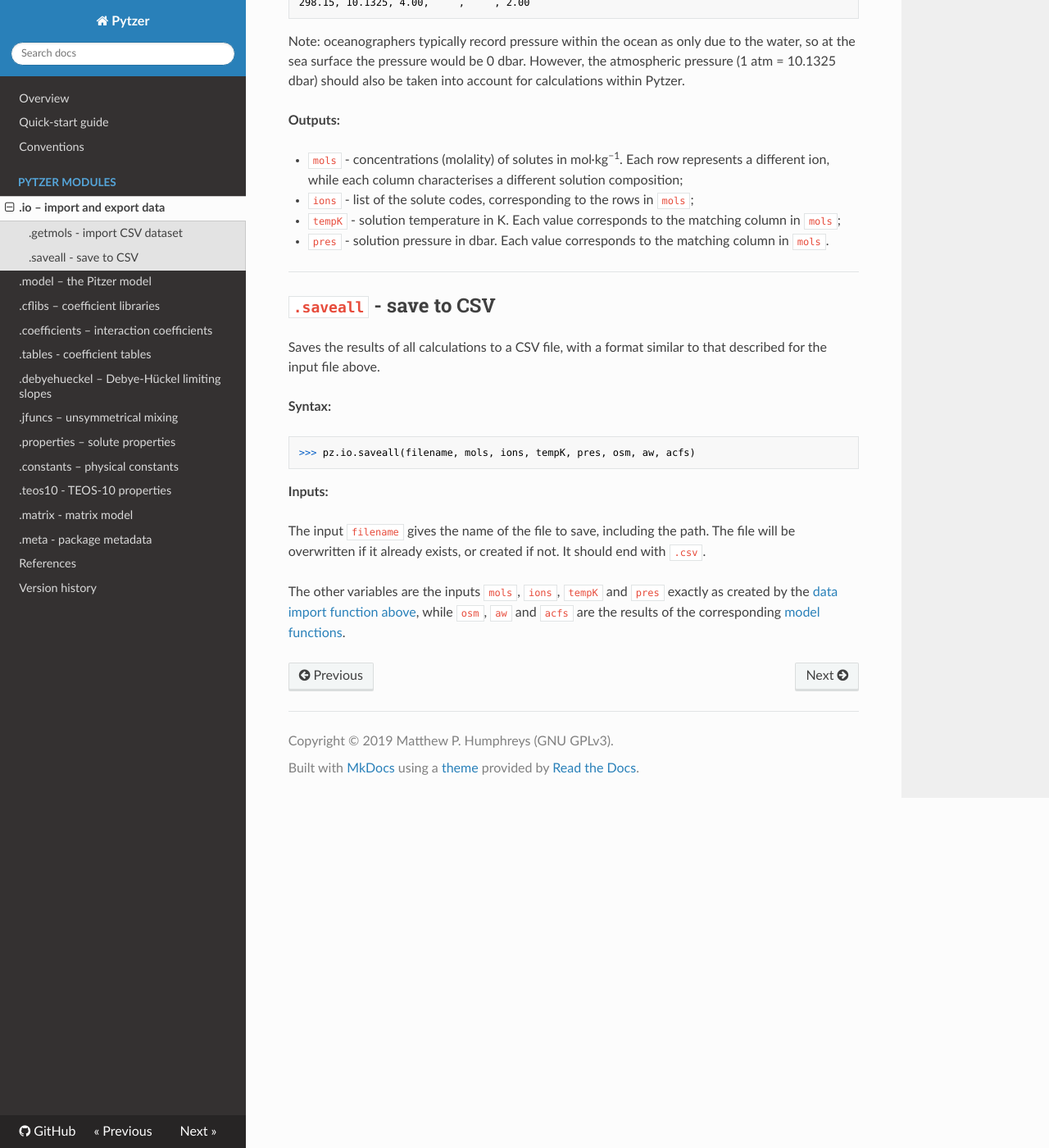
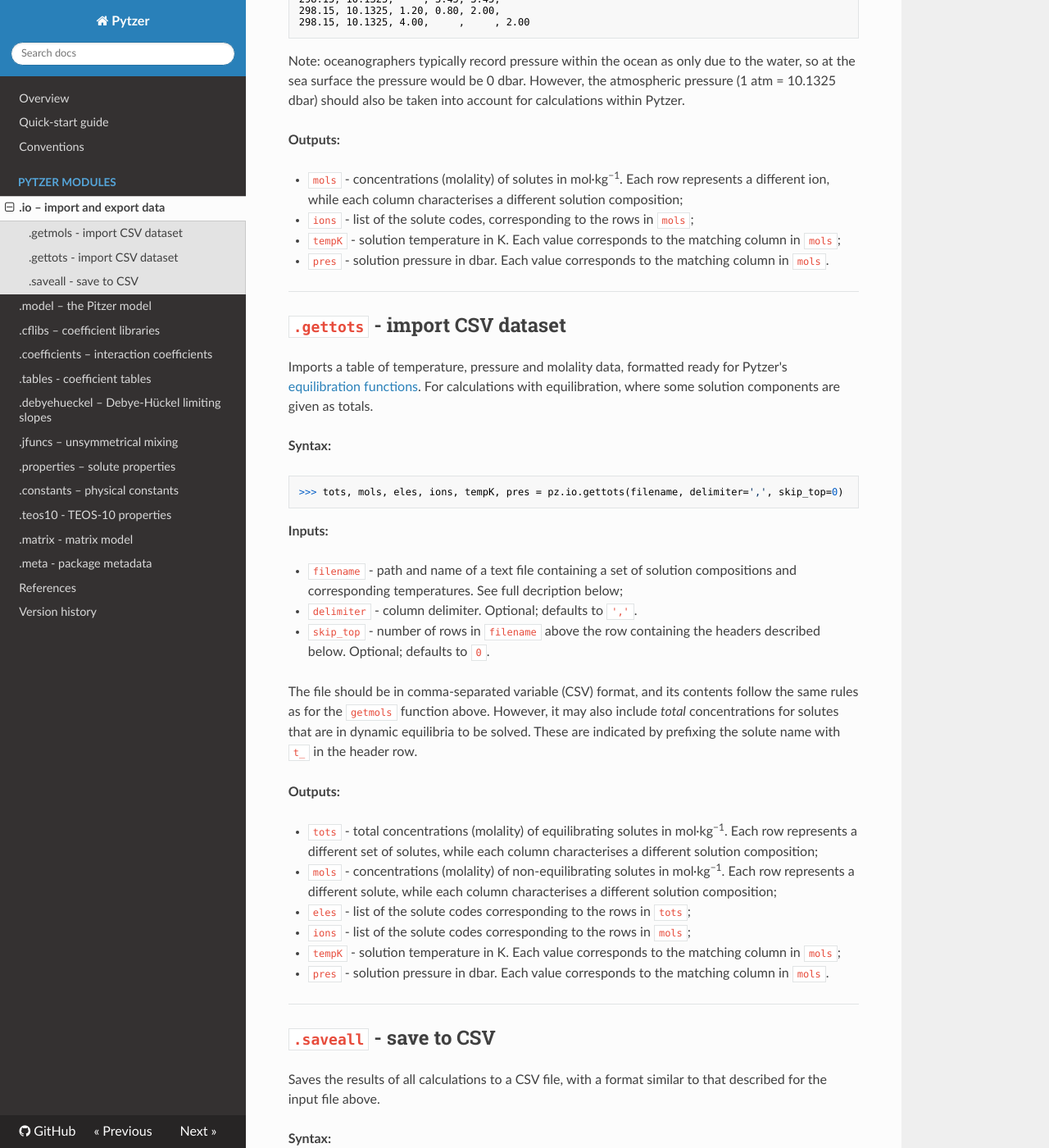
Before and after one commit to mvdh7/pytzer, an MkDocs documentation site: the page built from docs/modules/io.md, in a window 1280 px wide and 1400 px high, scrolled down 1382 px. Shown: the whole window at 82% size. Built offline with MkDocs 1.6.1, drawn with Linux system fonts in a browser that asks for light colours; nearby versions of some CDN libraries; formulas are drawn with MathJax 3; some of the changed text lies outside the part shown.

Commit message:
Added gettots function to io module

````diff
--- a/docs/modules/io.md
+++ b/docs/modules/io.md
@@ -13,7 +13,7 @@ MathJax.Hub.Config({TeX: {extensions: ["[mhchem]/mhchem.js"]}});
 
 ## `.getmols` - import CSV dataset
 
-Imports a table of temperature, pressure and molality data, formatted ready for Pytzer's [model functions](../model).
+Imports a table of temperature, pressure and molality data, formatted ready for Pytzer's [model functions](../model). For calculations without equilibration, where the concentration of every individual solute is specified in the input file.
 
 **Syntax:**
 
@@ -26,7 +26,6 @@ Imports a table of temperature, pressure and molality data, formatted ready for
   * `filename` - path and name of a text file containing a set of solution compositions and corresponding temperatures. See full decription below;
   * `delimiter` - column delimiter. Optional; defaults to `','`.
   * `skip_top` - number of rows in `filename` above the row containing the headers described below. Optional; defaults to `0`.
-
 
 The file should be in comma-separated variable (CSV) format, but if another separator is used this can be specified with `delimiter`. The contents should be formatted as follows:
 
@@ -62,9 +61,38 @@ Note: oceanographers typically record pressure within the ocean as only due to t
 **Outputs:**
 
   * `mols` - concentrations (molality) of solutes in mol·kg<sup>−1</sup>. Each row represents a different ion, while each column characterises a different solution composition;
-  * `ions` - list of the solute codes, corresponding to the rows in <code>mols</code>;
-  * `tempK` - solution temperature in K. Each value corresponds to the matching column in <code>mols</code>;
-  * `pres` - solution pressure in dbar. Each value corresponds to the matching column in <code>mols</code>.
+  * `ions` - list of the solute codes, corresponding to the rows in `mols`;
+  * `tempK` - solution temperature in K. Each value corresponds to the matching column in `mols`;
+  * `pres` - solution pressure in dbar. Each value corresponds to the matching column in `mols`.
+
+<hr />
+
+## `.gettots` - import CSV dataset
+
+Imports a table of temperature, pressure and molality data, formatted ready for Pytzer's [equilibration functions](../equilibrate). For calculations with equilibration, where some solution components are given as totals.
+
+**Syntax:**
+
+```python
+>>> tots, mols, eles, ions, tempK, pres = pz.io.gettots(filename, delimiter=',', skip_top=0)
+```
+
+**Inputs:**
+
+  * `filename` - path and name of a text file containing a set of solution compositions and corresponding temperatures. See full decription below;
+  * `delimiter` - column delimiter. Optional; defaults to `','`.
+  * `skip_top` - number of rows in `filename` above the row containing the headers described below. Optional; defaults to `0`.
+
+The file should be in comma-separated variable (CSV) format, and its contents follow the same rules as for the `getmols` function above. However, it may also include *total* concentrations for solutes that are in dynamic equilibria to be solved. These are indicated by prefixing the solute name with `t_` in the header row.
+
+**Outputs:**
+
+  * `tots` - total concentrations (molality) of equilibrating solutes in mol·kg<sup>−1</sup>. Each row represents a different set of solutes, while each column characterises a different solution composition;
+  * `mols` - concentrations (molality) of non-equilibrating solutes in mol·kg<sup>−1</sup>. Each row represents a different solute, while each column characterises a different solution composition;
+  * `eles` - list of the solute codes corresponding to the rows in `tots`;
+  * `ions` - list of the solute codes corresponding to the rows in `mols`;
+  * `tempK` - solution temperature in K. Each value corresponds to the matching column in `mols`;
+  * `pres` - solution pressure in dbar. Each value corresponds to the matching column in `mols`.
 
 <hr />
 
````
Also changed, not shown: docs/version-history.md (+3 -1 lines), 1 other file.
